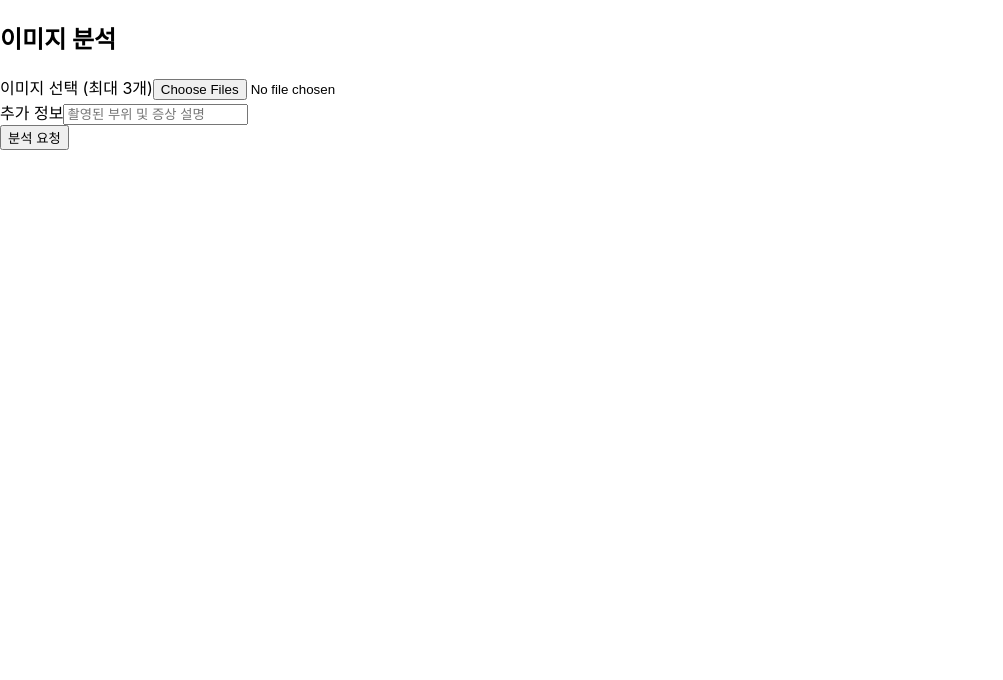
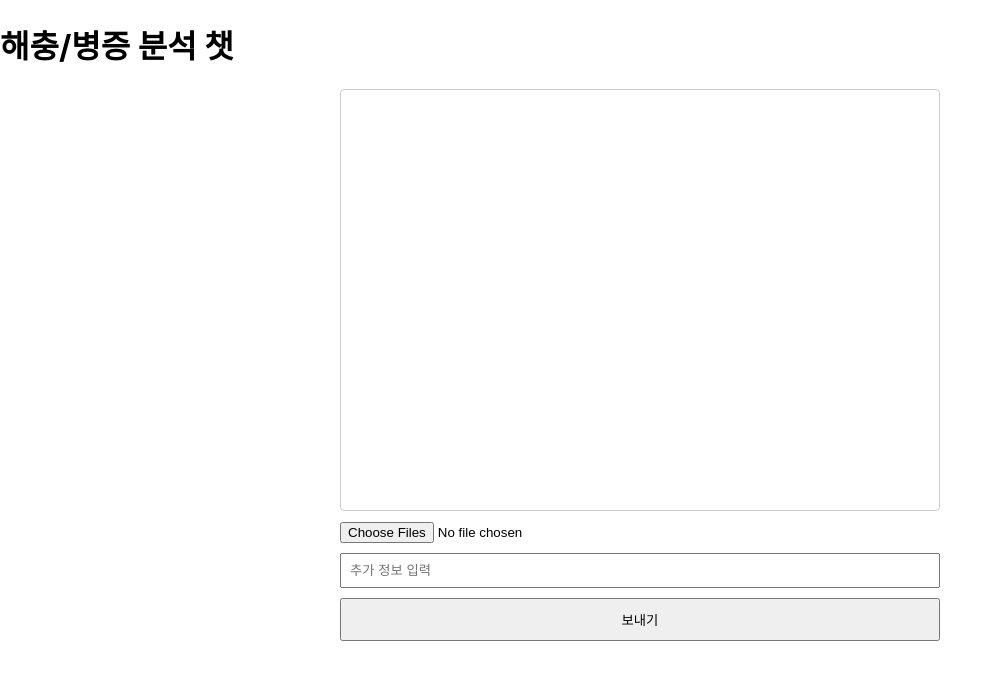
Before and after one commit to greenerlabgithub/greenerlabaiweb, a React (Create React App) app: page / in a window 1280 px wide. Shown: the top 680 px of the page, without its empty margins (0-1003 px from the left). Built offline with nearby package versions, Linux system fonts and the light colour scheme.

Commit message:
server.js

```diff
--- a/package.json
+++ b/package.json
@@ -3,13 +3,15 @@
   "version": "0.1.0",
   "private": true,
   "dependencies": {
+    "@azure/storage-blob": "^12.27.0",
     "@testing-library/dom": "^10.4.0",
     "@testing-library/jest-dom": "^6.6.3",
     "@testing-library/react": "^16.3.0",
     "@testing-library/user-event": "^13.5.0",
+    "axios": "^1.9.0",
     "react": "^19.1.0",
     "react-dom": "^19.1.0",
-    "react-scripts": "5.0.1",
+    "react-scripts": "^5.0.1",
     "web-vitals": "^2.1.4"
   },
   "scripts": {
--- a/src/App.js
+++ b/src/App.js
@@ -1,12 +1,13 @@
+// src/App.js
 import React from 'react';
-import ImageAnalyzer from './components/ImageAnalyzer';  // ← 경로 주의!
+import ChatAnalyzer from './components/ChatAnalyzer';
 
 function App() {
   return (
     <div className="App">
-      <ImageAnalyzer />  {/* 여기서 컴포넌트를 렌더링 */}
+      <h1>해충/병증 분석 챗</h1>
+      <ChatAnalyzer />
     </div>
   );
 }
-
 export default App;
--- /dev/null
+++ b/src/components/ChatAnalyzer.js
@@ -0,0 +1,91 @@
+// src/components/ChatAnalyzer.js
+import React, { useState } from 'react';
+import axios from 'axios';
+
+export default function ChatAnalyzer() {
+  const [files, setFiles] = useState([]);
+  const [info, setInfo]   = useState('');
+  const [chat, setChat]   = useState([]);  // { sender, text, images: [url,…] }
+
+  // 파일 선택
+  const onFileChange = e => {
+    setFiles(Array.from(e.target.files));
+  };
+
+  // “보내기” 버튼
+  const onSend = async () => {
+    if (!files.length && !info) return;
+    // 1) 사용자 메시지 추가
+    setChat(c => [...c, { sender:'user', text:info, images: files.map(f=>URL.createObjectURL(f)) }]);
+    // 2) base64 변환
+    const toB64 = file => new Promise((res, rej) => {
+      const r = new FileReader();
+      r.readAsDataURL(file);
+      r.onload = () => res(r.result.split(',')[1]);
+      r.onerror = rej;
+    });
+    const b64s = await Promise.all(files.map(toB64));
+    // 3) payload 구성
+    const payload = { additionalInfo: info };
+    b64s.forEach((b64, i) => payload[`imageData${i+1}`] = b64);
+    // 4) API 호출
+    try {
+      const { data } = await axios.post('http://localhost:4000/api/analyze', payload);
+      // 5) 봇 메시지 추가
+      setChat(c => [...c, {
+        sender:'bot',
+        text: data.result,
+        images: data.imageUrls || []
+      }]);
+    } catch (e) {
+      console.error(e);
+      setChat(c => [...c, { sender:'bot', text:'⚠️ 오류가 발생했습니다.' }]);
+    }
+    // 초기화
+    setFiles([]);
+    setInfo('');
+  };
+
+  return (
+    <div style={{ maxWidth: 600, margin: 'auto' }}>
+      <div style={{
+        border: '1px solid #ccc', padding: 10, height: 400,
+        overflowY: 'auto', marginBottom: 10, borderRadius: 4
+      }}>
+        {chat.map((m,i) => (
+          <div key={i} style={{
+            textAlign: m.sender==='user' ? 'right' : 'left',
+            margin: '8px 0'
+          }}>
+            <div style={{
+              display: 'inline-block',
+              background: m.sender==='user' ? '#acf' : '#eee',
+              padding: 8, borderRadius: 4, maxWidth: '80%'
+            }}>
+              <div style={{ whiteSpace: 'pre-wrap' }}>{m.text}</div>
+              {m.images.map((url,j) => (
+                <img key={j} src={url} alt="" style={{ width: 80, margin: 4, borderRadius: 4 }} />
+              ))}
+            </div>
+          </div>
+        ))}
+      </div>
+
+      <div style={{ marginBottom: 10 }}>
+        <input type="file" multiple accept="image/*" onChange={onFileChange} />
+      </div>
+      <div style={{ marginBottom: 10 }}>
+        <input
+          type="text"
+          placeholder="추가 정보 입력"
+          value={info}
+          onChange={e=>setInfo(e.target.value)}
+          style={{ width: '100%', padding: 8, boxSizing: 'border-box' }}
+        />
+      </div>
+      <button onClick={onSend} style={{ width: '100%', padding: 10 }}>
+        보내기
+      </button>
+    </div>
+  );
+}
--- a/src/components/ImageAnalyzer.js
+++ /dev/null
@@ -1,86 +0,0 @@
-import React, { useState } from 'react';
-import axios from 'axios';
-
-export default function ImageAnalyzer() {
-  const [files, setFiles] = useState([]);
-  const [additionalInfo, setAdditionalInfo] = useState('');
-  const [result, setResult] = useState(null);
-  const [loading, setLoading] = useState(false);
-
-  // 파일 선택 처리
-  const handleFileChange = (e) => {
-    const chosen = Array.from(e.target.files).slice(0, 3);
-    setFiles(chosen);
-  };
-
-  // Base64로 변환
-  const toBase64 = (file) => new Promise((resolve, reject) => {
-    const reader = new FileReader();
-    reader.readAsDataURL(file);
-    reader.onload = () => resolve(reader.result.split(',')[1]);
-    reader.onerror = error => reject(error);
-  });
-
-  const handleSubmit = async (e) => {
-    e.preventDefault();
-    if (!files.length) {
-      alert('최소 1개의 이미지를 선택해주세요');
-      return;
-    }
-    setLoading(true);
-    try {
-      // 이미지 base64 준비
-      const payload = {};
-      for (let i = 0; i < files.length; i++) {
-        payload[`imageData${i+1}`] = await toBase64(files[i]);
-      }
-      payload.additionalInfo = additionalInfo;
-
-      const { data } = await axios.post('/api/analyze', payload);
-      setResult(data.result);
-    } catch (err) {
-      console.error(err);
-      alert('분석 중 오류가 발생했습니다');
-    } finally {
-      setLoading(false);
-    }
-  };
-
-  return (
-    <div className="p-4 max-w-xl mx-auto">
-      <h2 className="text-xl font-bold mb-4">이미지 분석</h2>
-      <form onSubmit={handleSubmit} className="space-y-4">
-        <div>
-          <label className="block mb-1">이미지 선택 (최대 3개)</label>
-          <input type="file" accept="image/*" multiple onChange={handleFileChange} />
-        </div>
-        <div>
-          <label className="block mb-1">추가 정보</label>
-          <input
-            type="text"
-            value={additionalInfo}
-            onChange={e => setAdditionalInfo(e.target.value)}
-            className="w-full border p-2"
-            placeholder="촬영된 부위 및 증상 설명"
-          />
-        </div>
-        <button
-          type="submit"
-          disabled={loading}
-          className="bg-green-600 text-white px-4 py-2 rounded"
-        >
-          {loading ? '분석 중...' : '분석 요청'}
-        </button>
-      </form>
-
-      {result && (
-        <div className="mt-6">
-          <h3 className="text-lg font-semibold">분석 결과</h3>
-          <pre className="whitespace-pre-wrap bg-gray-100 p-3 rounded">
-            {result}
-          </pre>
-        </div>
-      )}
-    </div>
-  );
-}
```
Also changed, not shown: src/server.js (added, +51 -0 lines), 1 other file (tests, documents, lock files or other folders).
